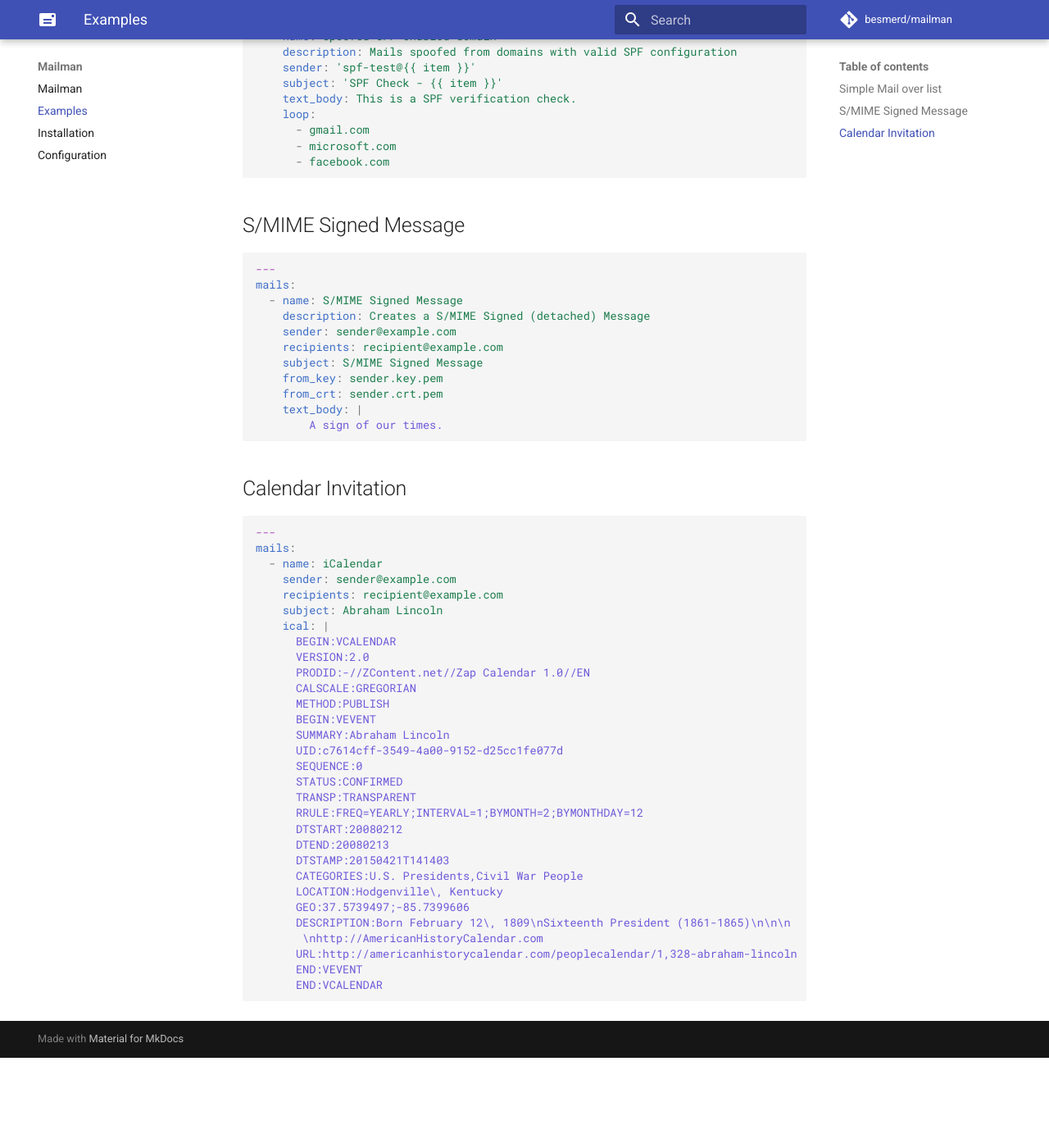
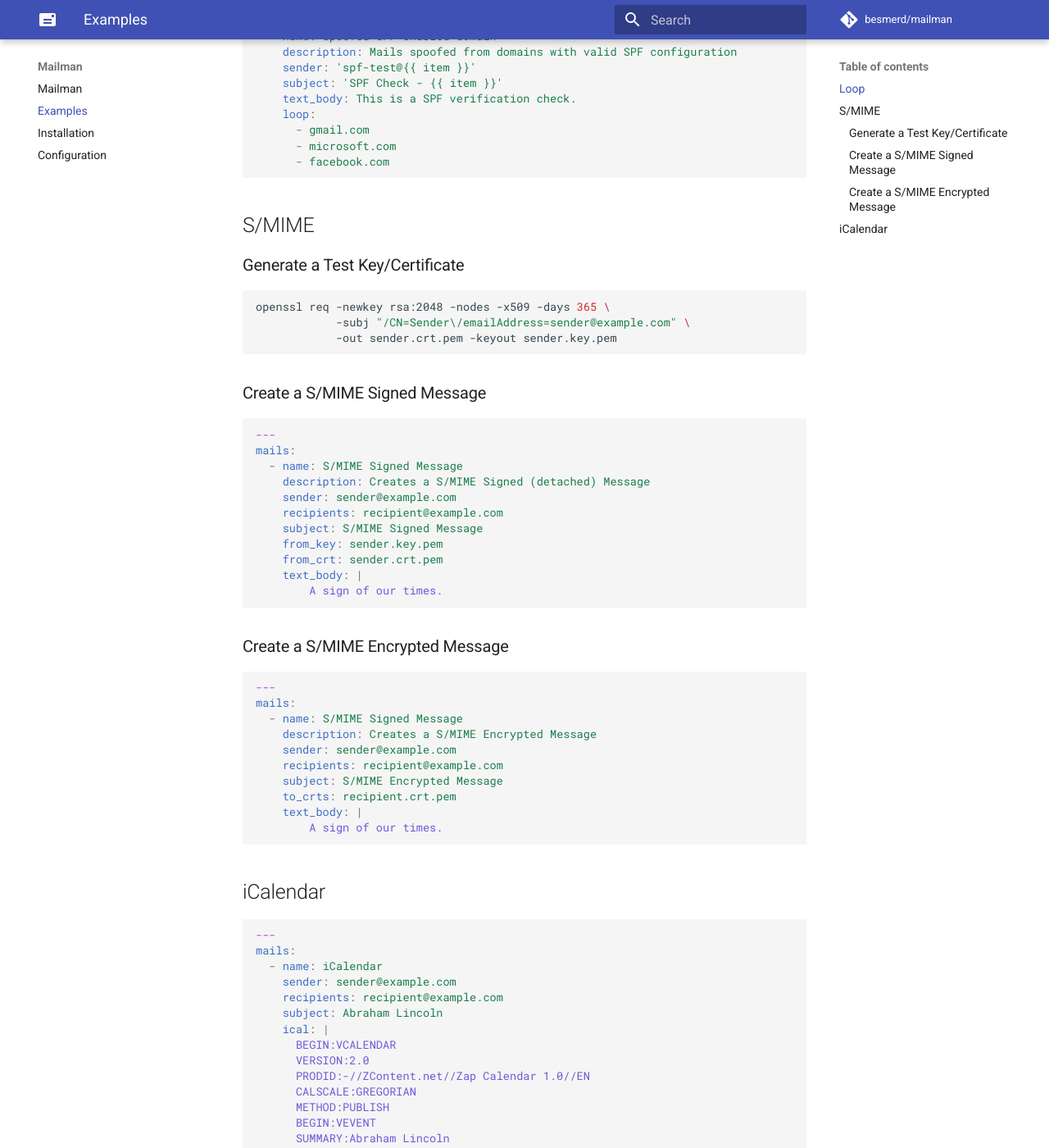
Before and after one commit to besmerd/spool, an MkDocs documentation site: the page built from docs/examples.md, in a window 1280 px wide and 1400 px high, scrolled down 320 px. Shown: the whole window at 82% size. Built offline with MkDocs 1.6.1 and Material for MkDocs 9.7.7, drawn with Linux system fonts in a browser that asks for light colours; comment, search, counter and statistics services are not loaded; before the commit the page ends 1610 px from its top, so only the background shows below that; some of the changed text lies outside the part shown.

Commit message:
Update documentation

````diff
--- a/docs/examples.md
+++ b/docs/examples.md
@@ -1,6 +1,6 @@
 # Examples
 
-## Simple Mail over list
+## Loop
 ```yaml
 ---
 defaults:
@@ -19,7 +19,16 @@ mails:
       - facebook.com
 ```
 
-## S/MIME Signed Message
+## S/MIME
+
+### Generate a Test Key/Certificate
+```sh
+openssl req -newkey rsa:2048 -nodes -x509 -days 365 \
+            -subj "/CN=Sender\/emailAddress=sender@example.com" \
+            -out sender.crt.pem -keyout sender.key.pem
+```
+
+### Create a S/MIME Signed Message
 ```yaml
 ---
 mails:
@@ -34,7 +43,21 @@ mails:
         A sign of our times.
 ```
 
-## Calendar Invitation
+### Create a S/MIME Encrypted Message
+```yaml
+---
+mails:
+  - name: S/MIME Signed Message
+    description: Creates a S/MIME Encrypted Message
+    sender: sender@example.com
+    recipients: recipient@example.com
+    subject: S/MIME Encrypted Message
+    to_crts: recipient.crt.pem
+    text_body: |
+        A sign of our times.
+```
+
+## iCalendar
 ```yaml
 ---
 mails:
````
Also changed, not shown: docs/reference.md (+19 -19 lines).
